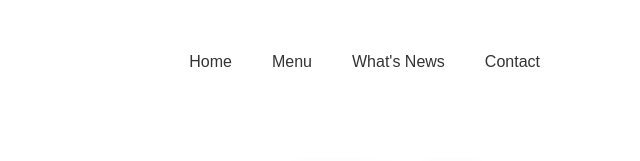
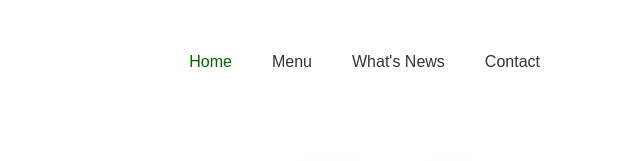
Before and after one commit to linmilan/Product-Landing-Page, a plain HTML site: page index.html in a window 1280 px wide. In both pictures the pointer is over the link "Home". Shown: the top 161 px of the page, 640-1280 px from the left. Drawn offline with Linux system fonts and the light colour scheme.

Commit message:
nav hover

```diff
--- a/style.css
+++ b/style.css
@@ -50,6 +50,10 @@ header ul li a {
     font-weight: 400;
     margin-left: 40px;
     text-decoration: none;
+}
+
+header ul li a:hover {
+    color: darkgreen;
 }
 
 .content {
@@ -152,6 +156,7 @@ header ul li a {
     filter: invert(1);
 
 }
+
 .circle {
     position: absolute;
     top:0;
```
